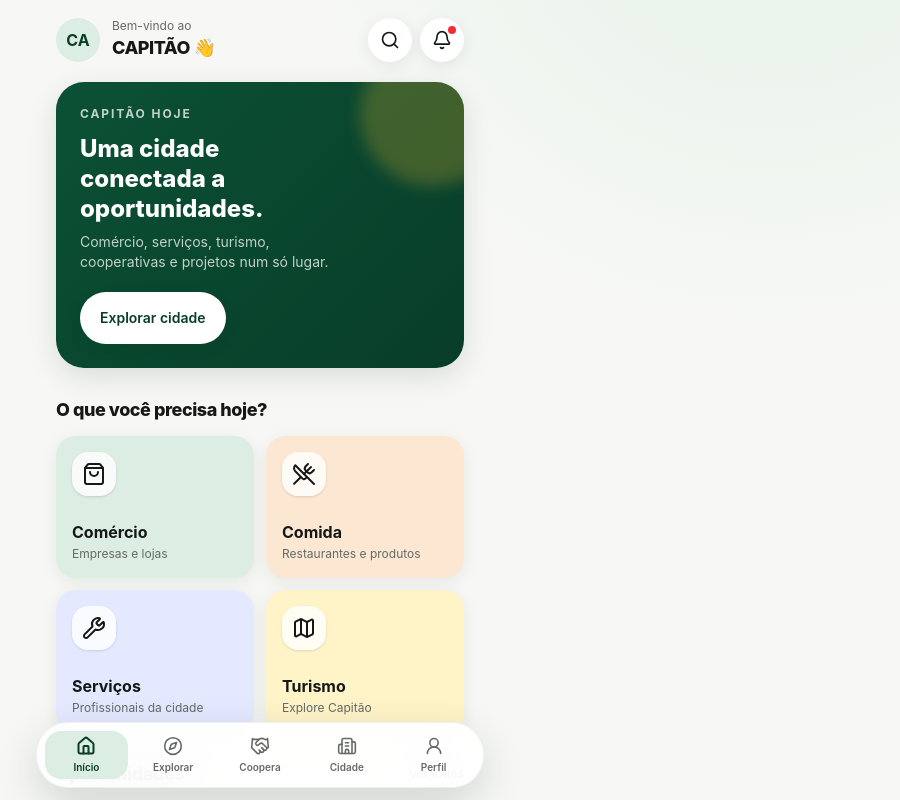
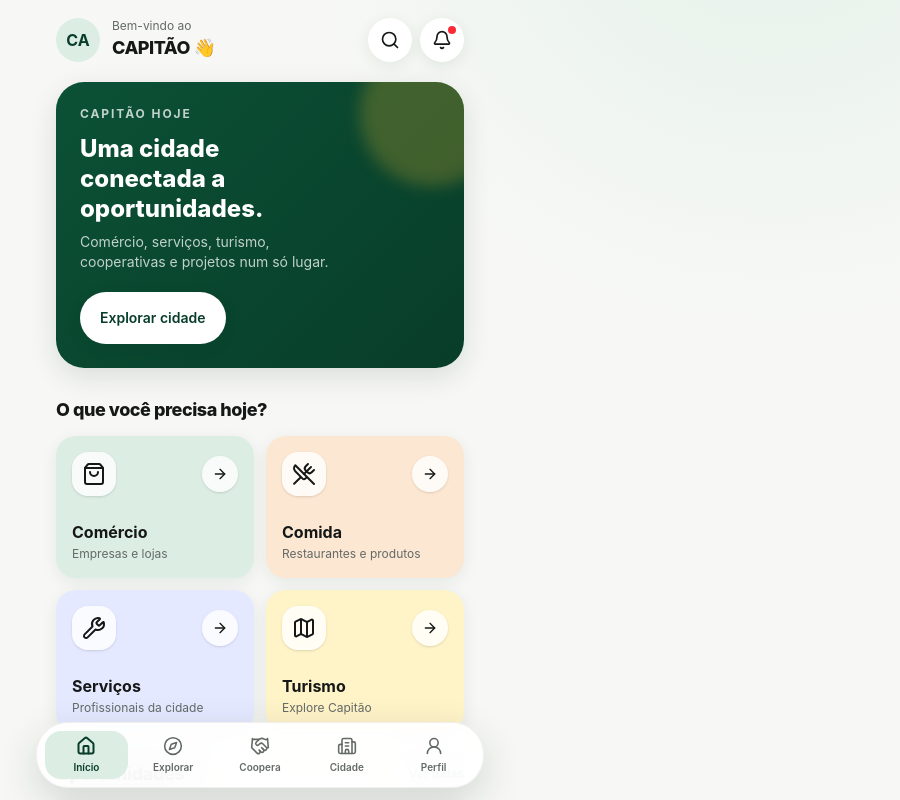
Before and after one commit to luizhbr/capitao-app, a Next.js app: page / in a window 1280 px wide. Shown: the top 800 px of the page, without its empty margins (380-1280 px from the left). Built offline with nearby package versions, Linux system fonts and the light colour scheme; no server answers.

Commit message:
feat: make feature cards navigable

```diff
--- a/src/components/capitao/feature-card.tsx
+++ b/src/components/capitao/feature-card.tsx
@@ -1,3 +1,4 @@
+import Link from "next/link";
 import type { LucideIcon } from "lucide-react";
 import { ArrowRight } from "lucide-react";
 import { cn } from "@/lib/utils";
@@ -10,6 +11,37 @@ const tones = {
   coop: "bg-[var(--capitao-coop-100)]",
 } as const;
 
-export function FeatureCard({title,subtitle,icon:Icon,tone="commerce"}:{title:string;subtitle:string;icon:LucideIcon;tone?:keyof typeof tones}) {
-  return <button className={cn("group relative min-h-32 w-full overflow-hidden rounded-[var(--radius-card)] p-4 text-left shadow-[var(--shadow-card)] transition active:scale-[0.98]",tones[tone])}><div className="mb-6 flex items-center justify-between"><span className="grid size-11 place-items-center rounded-2xl bg-white/80 shadow-sm"><Icon className="size-6"/></span><span className="grid size-9 place-items-center rounded-full bg-white/80 opacity-0 shadow-sm transition group-hover:opacity-100"><ArrowRight className="size-4"/></span></div><p className="font-bold">{title}</p><p className="mt-0.5 text-xs text-[var(--capitao-text-secondary)]">{subtitle}</p></button>;
+export function FeatureCard({
+  title,
+  subtitle,
+  icon: Icon,
+  tone = "commerce",
+  href,
+}: {
+  title: string;
+  subtitle: string;
+  icon: LucideIcon;
+  tone?: keyof typeof tones;
+  href: string;
+}) {
+  return (
+    <Link
+      href={href}
+      className={cn(
+        "group relative min-h-32 w-full overflow-hidden rounded-[var(--radius-card)] p-4 text-left shadow-[var(--shadow-card)] transition hover:-translate-y-0.5 active:scale-[0.98]",
+        tones[tone],
+      )}
+    >
+      <div className="mb-6 flex items-center justify-between">
+        <span className="grid size-11 place-items-center rounded-2xl bg-white/80 shadow-sm">
+          <Icon className="size-6" />
+        </span>
+        <span className="grid size-9 place-items-center rounded-full bg-white/80 shadow-sm transition group-hover:translate-x-0.5">
+          <ArrowRight className="size-4" />
+        </span>
+      </div>
+      <p className="font-bold">{title}</p>
+      <p className="mt-0.5 text-xs text-[var(--capitao-text-secondary)]">{subtitle}</p>
+    </Link>
+  );
 }
```
